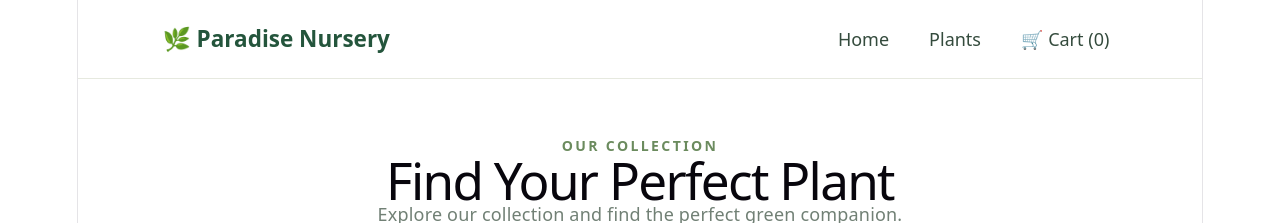
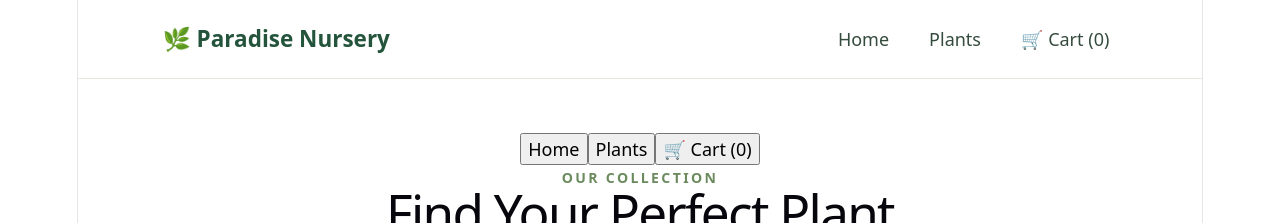
Before and after one commit to CristinaParralesT/e-plantShopping, a React (Vite) app: page / in a window 1280 px wide. Both pictures are taken after a click on the button "Plants". Shown: the top 223 px of the page. Built offline with nearby package versions, Linux system fonts and the light colour scheme.

Commit message:
Refactor ProductList to use single plants array

```diff
--- a/src/components/ProductList.jsx
+++ b/src/components/ProductList.jsx
@@ -1,84 +1,98 @@
 import { useDispatch, useSelector } from 'react-redux';
-import { addItem } from '../CartSlice';
+import { addToCart } from '../CartSlice';
 
-const plantsArray = [
-  {
-    category: 'Easy Care',
-    plants: [
-      { id: 1, name: 'Snake Plant', price: 18, image: 'https://images.unsplash.com/photo-1593482892290-f54927ae2b30?auto=format&fit=crop&w=600&q=80' },
-      { id: 2, name: 'Monstera Deliciosa', price: 25, image: 'https://images.unsplash.com/photo-1614594975525-e45190c55d0b?auto=format&fit=crop&w=600&q=80' },
-      { id: 3, name: 'Jade Plant', price: 15, image: 'https://images.unsplash.com/photo-1509423350716-97f9360b4e09?auto=format&fit=crop&w=600&q=80' },
-      { id: 4, name: 'Pothos', price: 17, image: 'https://images.unsplash.com/photo-1497250681960-ef046c08a56e?auto=format&fit=crop&w=600&q=80' },
-      { id: 5, name: 'ZZ Plant', price: 20, image: 'https://images.unsplash.com/photo-1632207691143-643e2a4a4f9b?auto=format&fit=crop&w=600&q=80' },
-      { id: 6, name: 'Rubber Plant', price: 24, image: 'https://images.unsplash.com/photo-1501004318641-b39e6451bec6?auto=format&fit=crop&w=600&q=80' },
-    ],
-  },
-  {
-    category: 'Low Light',
-    plants: [
-      { id: 7, name: 'Peace Lily', price: 22, image: 'https://images.unsplash.com/photo-1593691509543-c55fb32e5cee?auto=format&fit=crop&w=600&q=80' },
-      { id: 8, name: 'Chinese Evergreen', price: 21, image: 'https://images.unsplash.com/photo-1509423350716-97f9360b4e09?auto=format&fit=crop&w=600&q=80' },
-      { id: 9, name: 'Parlor Palm', price: 19, image: 'https://images.unsplash.com/photo-1597055181300-3c8d8f3e8d9a?auto=format&fit=crop&w=600&q=80' },
-      { id: 10, name: 'Cast Iron Plant', price: 23, image: 'https://images.unsplash.com/photo-1593482892290-f54927ae2b30?auto=format&fit=crop&w=600&q=80' },
-      { id: 11, name: 'Heartleaf Philodendron', price: 18, image: 'https://images.unsplash.com/photo-1497250681960-ef046c08a56e?auto=format&fit=crop&w=600&q=80' },
-      { id: 12, name: 'Dracaena', price: 26, image: 'https://images.unsplash.com/photo-1501004318641-b39e6451bec6?auto=format&fit=crop&w=600&q=80' },
-    ],
-  },
-  {
-    category: 'Air Purifying',
-    plants: [
-      { id: 13, name: 'Areca Palm', price: 30, image: 'https://images.unsplash.com/photo-1597055181300-3c8d8f3e8d9a?auto=format&fit=crop&w=600&q=80' },
-      { id: 14, name: 'Spider Plant', price: 16, image: 'https://images.unsplash.com/photo-1572688484438-313a6e50c7b5?auto=format&fit=crop&w=600&q=80' },
-      { id: 15, name: 'Boston Fern', price: 20, image: 'https://images.unsplash.com/photo-1593691509543-c55fb32e5cee?auto=format&fit=crop&w=600&q=80' },
-      { id: 16, name: 'Bamboo Palm', price: 28, image: 'https://images.unsplash.com/photo-1597055181300-3c8d8f3e8d9a?auto=format&fit=crop&w=600&q=80' },
-      { id: 17, name: 'English Ivy', price: 17, image: 'https://images.unsplash.com/photo-1497250681960-ef046c08a56e?auto=format&fit=crop&w=600&q=80' },
-      { id: 18, name: 'Aloe Vera', price: 14, image: 'https://images.unsplash.com/photo-1509423350716-97f9360b4e09?auto=format&fit=crop&w=600&q=80' },
-    ],
-  },
+const plants = [
+  { id: 1, name: 'Snake Plant', category: 'Easy Care', price: 18, image: 'https://images.unsplash.com/photo-1593482892290-f54927ae2b30?auto=format&fit=crop&w=600&q=80' },
+  { id: 2, name: 'Monstera Deliciosa', category: 'Easy Care', price: 25, image: 'https://images.unsplash.com/photo-1614594975525-e45190c55d0b?auto=format&fit=crop&w=600&q=80' },
+  { id: 3, name: 'Jade Plant', category: 'Easy Care', price: 15, image: 'https://images.unsplash.com/photo-1509423350716-97f9360b4e09?auto=format&fit=crop&w=600&q=80' },
+  { id: 4, name: 'Pothos', category: 'Easy Care', price: 17, image: 'https://images.unsplash.com/photo-1497250681960-ef046c08a56e?auto=format&fit=crop&w=600&q=80' },
+  { id: 5, name: 'ZZ Plant', category: 'Easy Care', price: 20, image: 'https://images.unsplash.com/photo-1632207691143-643e2a4a4f9b?auto=format&fit=crop&w=600&q=80' },
+  { id: 6, name: 'Rubber Plant', category: 'Easy Care', price: 24, image: 'https://images.unsplash.com/photo-1501004318641-b39e6451bec6?auto=format&fit=crop&w=600&q=80' },
+  { id: 7, name: 'Peace Lily', category: 'Low Light', price: 22, image: 'https://images.unsplash.com/photo-1593691509543-c55fb32e5cee?auto=format&fit=crop&w=600&q=80' },
+  { id: 8, name: 'Chinese Evergreen', category: 'Low Light', price: 21, image: 'https://images.unsplash.com/photo-1509423350716-97f9360b4e09?auto=format&fit=crop&w=600&q=80' },
+  { id: 9, name: 'Parlor Palm', category: 'Low Light', price: 19, image: 'https://images.unsplash.com/photo-1597055181300-3c8d8f3e8d9a?auto=format&fit=crop&w=600&q=80' },
+  { id: 10, name: 'Cast Iron Plant', category: 'Low Light', price: 23, image: 'https://images.unsplash.com/photo-1593482892290-f54927ae2b30?auto=format&fit=crop&w=600&q=80' },
+  { id: 11, name: 'Heartleaf Philodendron', category: 'Low Light', price: 18, image: 'https://images.unsplash.com/photo-1497250681960-ef046c08a56e?auto=format&fit=crop&w=600&q=80' },
+  { id: 12, name: 'Dracaena', category: 'Low Light', price: 26, image: 'https://images.unsplash.com/photo-1501004318641-b39e6451bec6?auto=format&fit=crop&w=600&q=80' },
+  { id: 13, name: 'Areca Palm', category: 'Air Purifying', price: 30, image: 'https://images.unsplash.com/photo-1597055181300-3c8d8f3e8d9a?auto=format&fit=crop&w=600&q=80' },
+  { id: 14, name: 'Spider Plant', category: 'Air Purifying', price: 16, image: 'https://images.unsplash.com/photo-1572688484438-313a6e50c7b5?auto=format&fit=crop&w=600&q=80' },
+  { id: 15, name: 'Boston Fern', category: 'Air Purifying', price: 20, image: 'https://images.unsplash.com/photo-1593691509543-c55fb32e5cee?auto=format&fit=crop&w=600&q=80' },
+  { id: 16, name: 'Bamboo Palm', category: 'Air Purifying', price: 28, image: 'https://images.unsplash.com/photo-1597055181300-3c8d8f3e8d9a?auto=format&fit=crop&w=600&q=80' },
+  { id: 17, name: 'English Ivy', category: 'Air Purifying', price: 17, image: 'https://images.unsplash.com/photo-1497250681960-ef046c08a56e?auto=format&fit=crop&w=600&q=80' },
+  { id: 18, name: 'Aloe Vera', category: 'Air Purifying', price: 14, image: 'https://images.unsplash.com/photo-1509423350716-97f9360b4e09?auto=format&fit=crop&w=600&q=80' },
 ];
 
-function ProductList() {
+const categories = ['Easy Care', 'Low Light', 'Air Purifying'];
+
+function Navbar({ totalItems, onHome, onPlants, onCart }) {
+  return (
+    <nav className="product-navbar">
+      <button onClick={onHome}>Home</button>
+      <button onClick={onPlants}>Plants</button>
+      <button onClick={onCart}>
+        🛒 Cart ({totalItems})
+      </button>
+    </nav>
+  );
+}
+
+function ProductList({ onHome, onPlants, onCart }) {
   const dispatch = useDispatch();
   const cartItems = useSelector((state) => state.cart.items);
 
-  const addedToCart = {};
-  cartItems.forEach((item) => {
-    addedToCart[item.name] = true;
-  });
+  const totalItems = cartItems.reduce(
+    (total, item) => total + item.quantity,
+    0
+  );
 
   return (
     <main className="catalog product-list">
+      <Navbar
+        totalItems={totalItems}
+        onHome={onHome}
+        onPlants={onPlants}
+        onCart={onCart}
+      />
+
       <p className="eyebrow">OUR COLLECTION</p>
       <h1>Find Your Perfect Plant</h1>
       <p className="subtitle">
         Explore our collection and find the perfect green companion.
       </p>
 
-      {plantsArray.map((category) => (
-        <section className="category" key={category.category}>
-          <h2>{category.category}</h2>
+      {categories.map((category) => (
+        <section className="category" key={category}>
+          <h2>{category}</h2>
 
           <div className="plant-grid">
-            {category.plants.map((plant) => (
+            {plants
+              .filter((plant) => plant.category === category)
+              .map((plant) => {
+                const addedToCart = cartItems.some(
+                  (item) => item.id === plant.id
+                );
+
+                return (
                   <article className="plant-card" key={plant.id}>
                     <img src={plant.image} alt={plant.name} />
 
                     <div className="plant-info">
                       <h3>{plant.name}</h3>
-                  <p className="price">${plant.price.toFixed(2)}</p>
+                      <p className="price">
+                        ${plant.price.toFixed(2)}
+                      </p>
 
                       <button
                         className="primary-button"
-                    disabled={addedToCart[plant.name]}
-                    onClick={() => dispatch(addItem(plant))}
+                        disabled={addedToCart}
+                        onClick={() => dispatch(addToCart(plant))}
                       >
-                    {addedToCart[plant.name]
-                      ? 'Added to Cart'
-                      : 'Add to Cart'}
+                        {addedToCart ? 'Added to Cart' : 'Add to Cart'}
                       </button>
                     </div>
                   </article>
-            ))}
+                );
+              })}
           </div>
         </section>
       ))}
```
Lines whose indentation alone changed are shown as unchanged.
